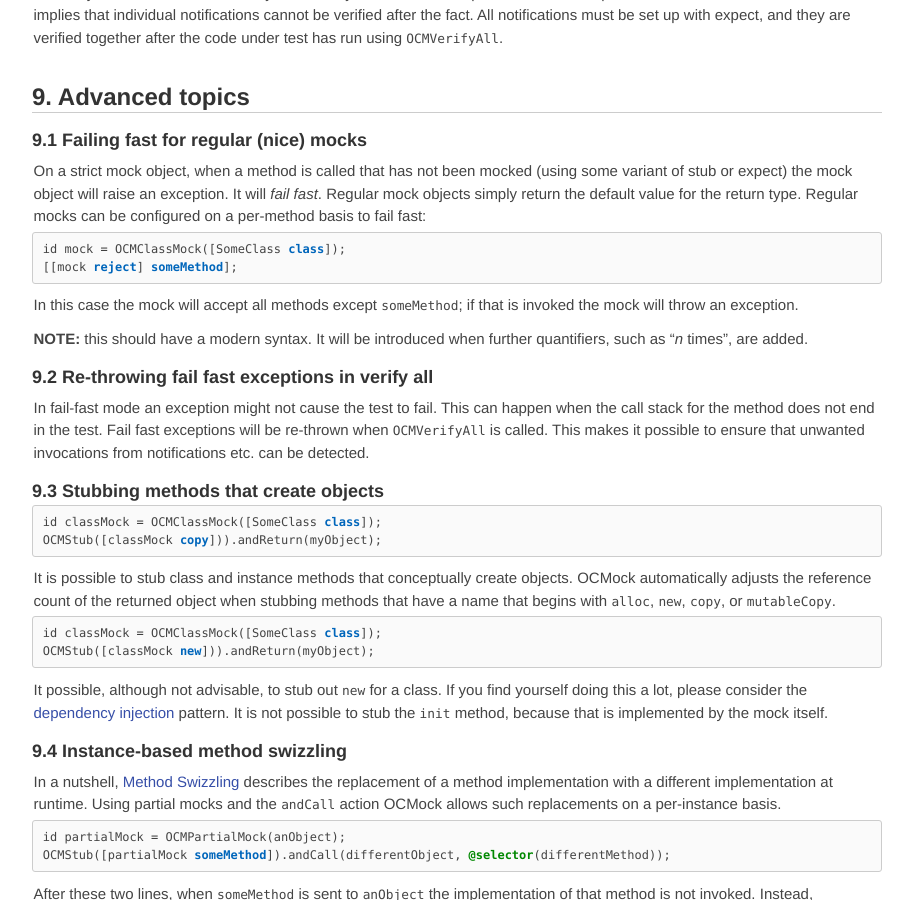
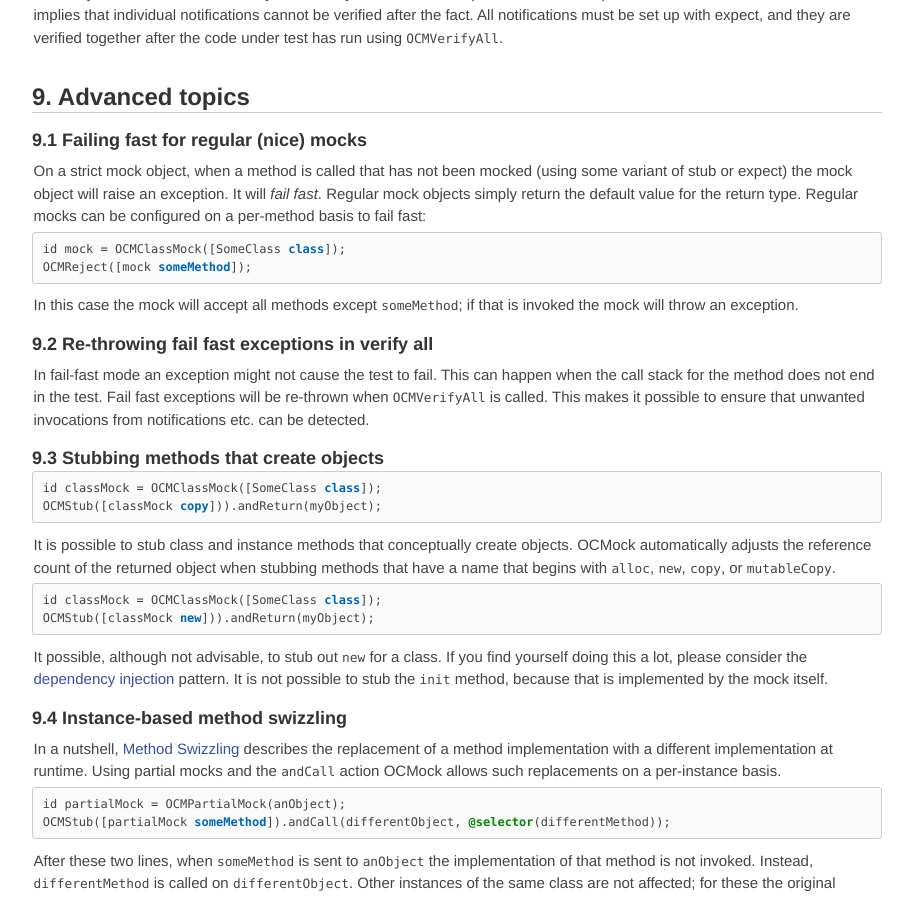
Before and after one commit to erikdoe/ocmock, a Jekyll site: the page built from reference.html, in a window 1280 px wide and 900 px high, scrolled down 8165 px. Shown: the whole window, without its empty margins (183-1096 px from the left). Built offline with Jekyll 4.4.1, drawn with Linux system fonts in a browser that asks for light colours; comment, search, counter and statistics services are not loaded.

Commit message:
Added modern syntax for reject

```diff
--- a/reference.html
+++ b/reference.html
@@ -475,12 +475,10 @@ OCMVerifyAll(observerMock);
 
 {% highlight objc %}
 id mock = OCMClassMock([SomeClass class]);
-[[mock reject] someMethod];
+OCMReject([mock someMethod]);
 {% endhighlight objc %}
 
 <p>In this case the mock will accept all methods except <code>someMethod</code>; if that is invoked the mock will throw an exception.
-
-<p><b>NOTE:</b> this should have a modern syntax. It will be introduced when further quantifiers, such as &ldquo;<i>n</i> times&rdquo;, are added.
 
 
 <h3 class="numbered">Re-throwing fail fast exceptions in verify all</h3>
```
